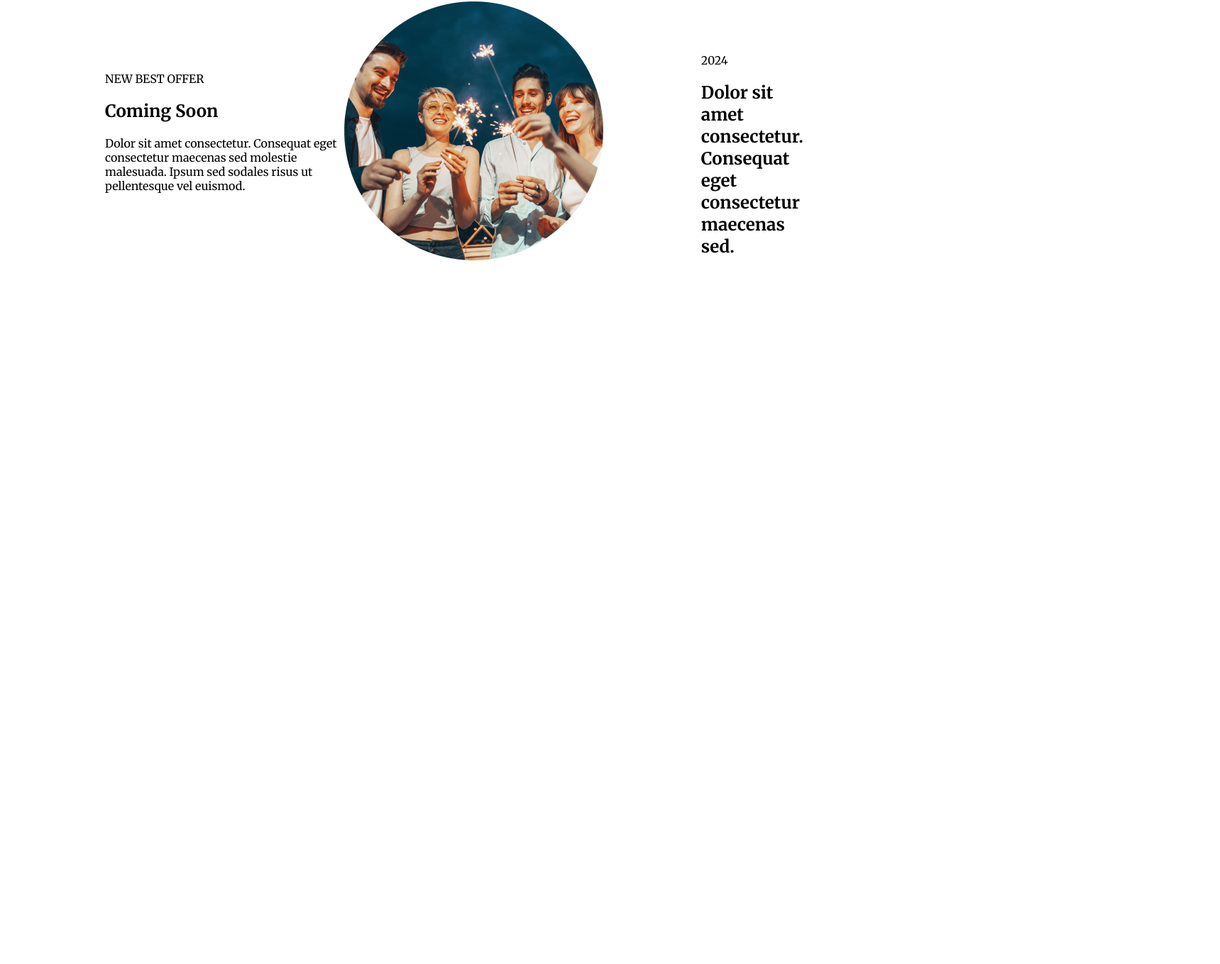
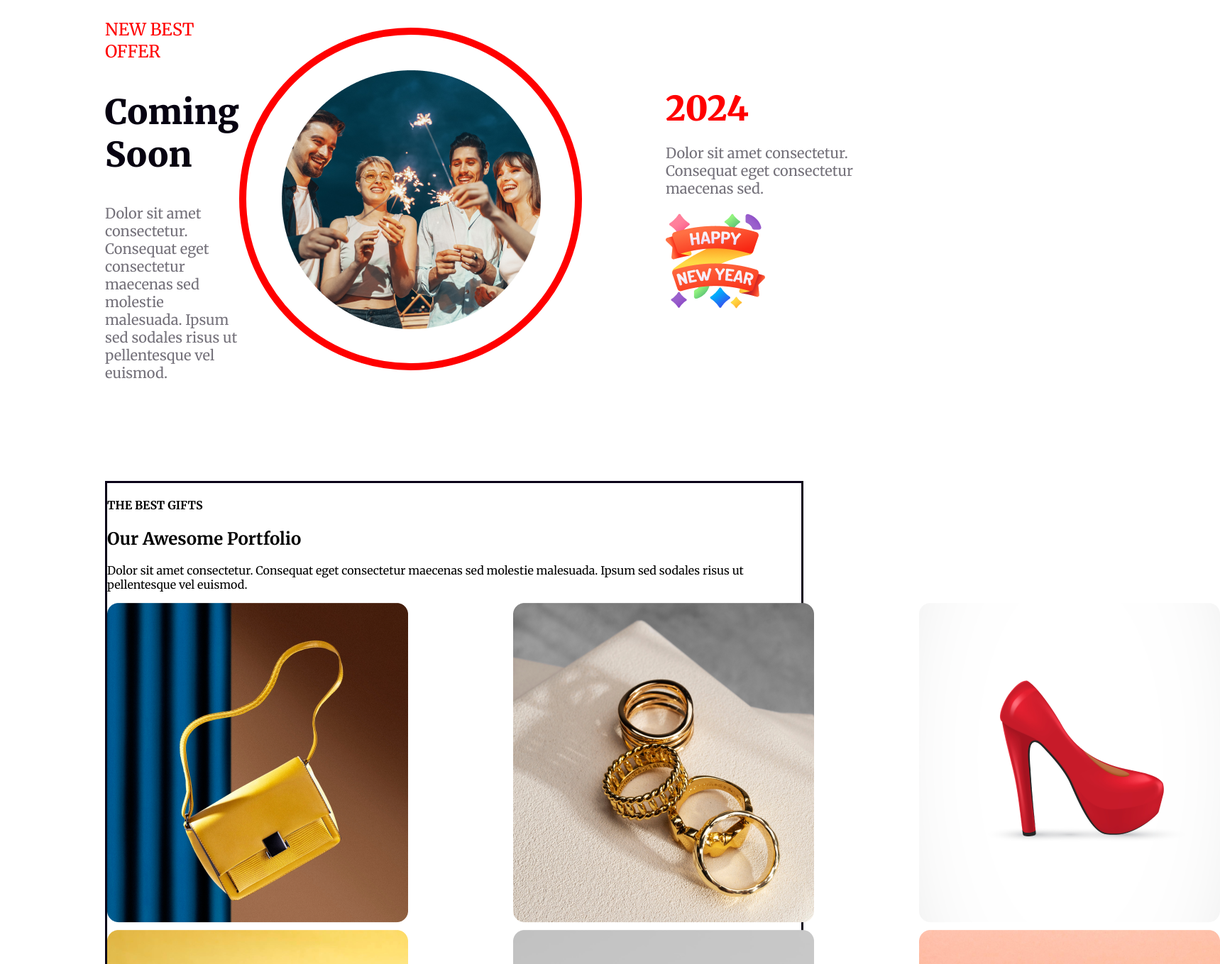
Before and after one commit to kobirul5/Practice-new-year-party, a plain HTML site: page index.html in a window 1280 px wide. Shown: the part 2921-4280 px from the top of the page at 71% size, 1719 px wide, since content can reach past the window. Before the commit the page ends 3412 px from the top, so only its background shows below. Drawn offline with Linux system fonts and the light colour scheme.

Commit message:
more new added but faild

```diff
--- a/index.html
+++ b/index.html
@@ -71,21 +71,42 @@
          <!-- start Offer section  -->
           <section class="offer-container">
             <div class="offer-content">
-                <div>
-                    <p class="new-best-offer">NEW BEST OFFER</p>
+                <div class="new-best-offer">
+                    <p class="best">NEW BEST OFFER</p>
                     <h2>Coming Soon</h2>
                     <p>Dolor sit amet consectetur. Consequat eget consectetur maecenas sed molestie malesuada. Ipsum sed sodales risus ut pellentesque vel euismod. </p>
                 </div>
-                <div>
+                <div class="img-offer">
                     <img src="images/Ellipse 1.png" alt="">
                 </div>
                 <div class="offer-paragrah">
-                    <p>2024</p>
-                    <h2>Dolor sit amet consectetur. Consequat eget consectetur maecenas sed.</h2>
-                    <p></p>
+                    <h2>2024</h2>
+                    <p>Dolor sit amet consectetur. Consequat eget consectetur maecenas sed.</p>
+                    <img src="images/Group-96.png" alt="">
                 </div>
             </div>
           </section>
+
+          <!-- start gift section  -->
+            <section class="gift-container">
+                <div class="gift-content">
+                    <div>
+                        <h4>THE BEST GIFTS</h4>
+                        <h2>Our Awesome Portfolio
+                        </h2>
+                        <p>Dolor sit amet consectetur. Consequat eget consectetur maecenas sed molestie malesuada. Ipsum sed sodales risus ut pellentesque vel euismod. </p>
+                    </div>
+                    <div class="grid">
+                        <img class="img-rect" src="images/Rectangle 3.png" alt="">
+                        <img class="img-rect" src="images/Rectangle 8.png" alt="">
+                        <img class="img-rect" src="images/Rectangle 5.png" alt="">
+                        <img class="img-rect" src="images/Rectangle 4.png" alt="">
+                        <img class="img-rect" src="images/Rectangle 6.png" alt="">
+                        <img class="img-rect" src="images/Rectangle 7.png" alt="  ">
+                    </div>
+                </div>
+
+            </section>
 
     </Main>
 
--- a/style/style.css
+++ b/style/style.css
@@ -218,10 +218,122 @@ section div img{
 }
 
 
-.offer-paragrah{
-  height: 255px;
-  width: 393px;
+
 }
 .new-best-offer{
+margin-right: 70px;
+display: flex;
+flex-direction: column;
+justify-content: left;
+}
+
+.new-best-offer .best{
+  font-weight: 500;
+  font-size: 24px;
+  color:#FF0000;
+}
+
+.new-best-offer h2{
+  font-weight: 800;
+  font-size: 48px;
+  color:#070211;
+}
+
+.new-best-offer p{
+  font-weight: 400;
+  font-size: 20px;
+  color: #0702118f;
+}
+
+
+.img-offer{
+  height: 463px;
+  width: 463px;
+  border: 10px solid #FF0000;
+  border-radius: 50%;
 
 }
+
+
+.img-offer img{
+ display: flex;
+ flex-direction: column;
+ justify-content: center;
+ align-items: center;
+ padding: 50px;
+
+}
+
+
+.offer-paragrah{
+  margin-left: 118px;
+display: flex;
+flex-direction: column;
+justify-content: left;
+}
+
+.offer-paragrah h2{
+  margin: 0;
+  font-weight: 800;
+  font-size: 48px;
+  color:#FF0000;
+}
+
+.offer-paragrah p{
+  font-weight: 400;
+  font-size: 20px;
+  color: #0702118f;
+}
+
+
+/* akhne akta section hobe */
+
+
+
+
+/* start gift section */
+.gift-container{
+  margin: 120px 140px;
+  width: 1320;
+  border: #0a0318 solid;
+
+}
+.gift-content{
+  display: flex;
+  flex-direction: column;
+  justify-content: center;
+  align-items: center;
+}
+
+.grid {
+  display: grid;
+  grid-template-columns: repeat(3, 1fr);
+  gap: 10px;
+
+  max-width: 1200px;
+  margin: 0 auto;
+}
+
+.img-rect{
+  position: relative;
+
+}
+
+.img-rect img {
+  margin-top: 10px;
+  width: 100%;
+  height: auto;
+  display: block;
+  border-radius: 8px;
+  object-fit: cover;
+} {
+  position: relative;
+}
+
+.img-rect img {
+  width: 100%;
+  height: auto;
+  display: block;
+  border-radius: 8px;
+  object-fit: cover;
+}
```
Also changed, not shown: images/Group-96.png (renamed from images/Group 96.png).
